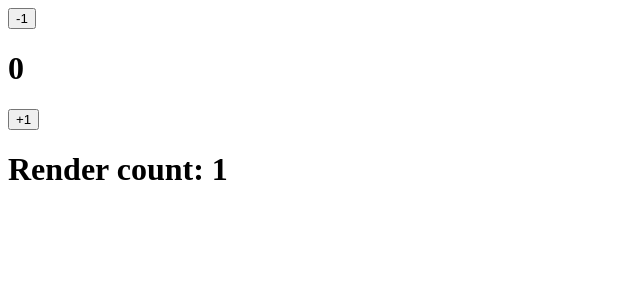
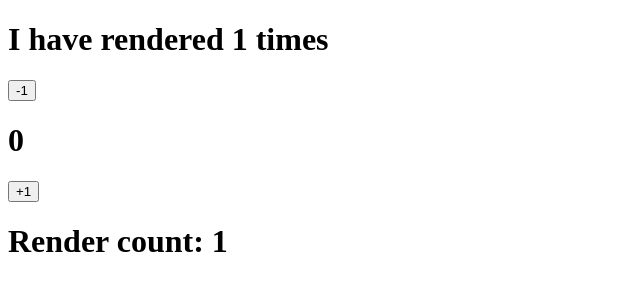
Before and after one commit to samwanyua/React, a React (Create React App) app: page / in a window 1280 px wide. Shown: the top 300 px of the page, without its empty margins (0-640 px from the left). Built offline with nearby package versions, Linux system fonts and the light colour scheme.

Commit message:
Implement useEffect with an empty array

```diff
--- a/src/App.js
+++ b/src/App.js
@@ -113,7 +113,7 @@ function App() {
       <button onClick={increaseCount}>Add</button>
       <button onClick={decreaseCount}>Remove</button> */}
 
-      {/* <h1>I have rendered {cout} times</h1> */}
+      <h1>I have rendered {cout} times</h1>
 
 
       <button onClick={() => {setValue(prev => prev-1)}}>-1</button>
```
